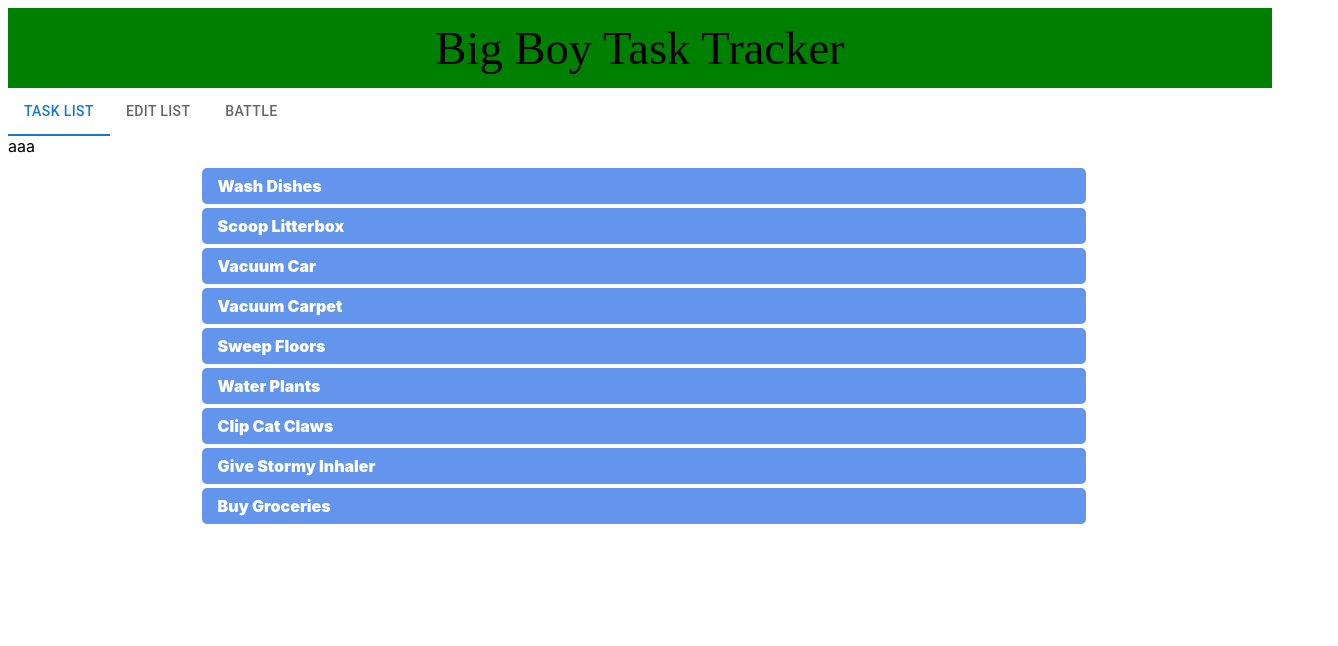
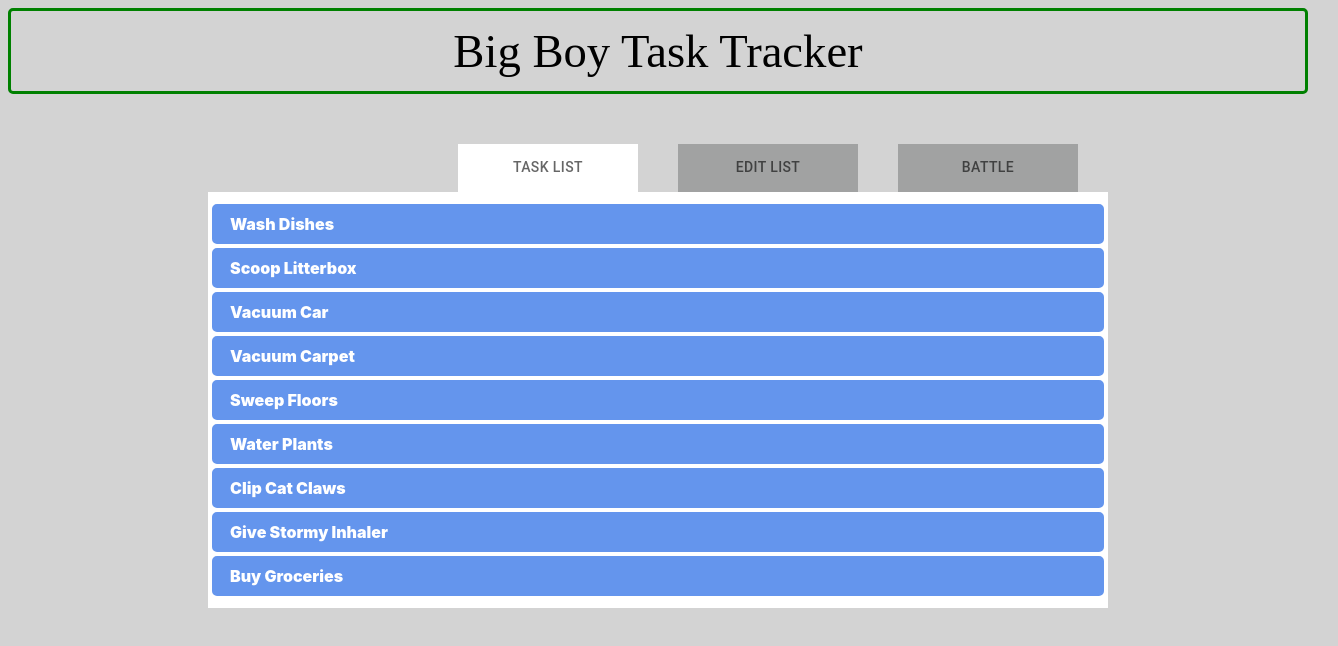
Before and after one commit to CaseyKerrick/TaskTracker, a React (Create React App) app: page / in a window 1280 px wide. Shown: the top 646 px of the page, 1338 px wide, since content can reach past the window. Built offline with nearby package versions, Linux system fonts and the light colour scheme.

Commit message:
Changed styling. Added postage cost calculator.

```diff
--- a/src/App.css
+++ b/src/App.css
@@ -1,38 +1,46 @@
-.App {
+.title {
+  border: 3px solid green;
+  border-radius: 5px;
+  height: 80px;
   text-align: center;
+  line-height: 80px;
+  /* color: #fff; */
+  font-size: 35pt;
+  font-weight: 600px;
+  font-family: 'Luminari';
+  margin-bottom: 50px;
 }
 
-.App-logo {
-  height: 40vmin;
-  pointer-events: none;
+.selectedTab {
+  background-color: #fff;
 }
 
-@media (prefers-reduced-motion: no-preference) {
-  .App-logo {
-    animation: App-logo-spin infinite 20s linear;
-  }
+.unselectedTab {
+  background-color: #A1a2a2;
 }
 
-.App-header {
-  background-color: #282c34;
-  min-height: 100vh;
-  display: flex;
-  flex-direction: column;
-  align-items: center;
-  justify-content: center;
-  font-size: calc(10px + 2vmin);
-  color: white;
+.content {
+  width: 1300px;
+  display: block;
+  margin-left: auto;
+  margin-right: auto;
 }
 
-.App-link {
-  color: #61dafb;
+.navTab {
+  width: 20%;
+  margin-left: 20px;
+  margin-right: 20px;
+  /* padding-left: 50px; */
+  /* margin-right: 0px; */
 }
 
-@keyframes App-logo-spin {
-  from {
-    transform: rotate(0deg);
-  }
-  to {
-    transform: rotate(360deg);
-  }
+.content {
+  /* background-color: #fff; */
 }
+
+.navBar {
+  width: 900px;
+  padding-left: 430px;
+  margin-left: auto;
+  margin-right: auto;
+}
--- a/src/App.tsx
+++ b/src/App.tsx
@@ -1,29 +1,35 @@
 import React from 'react';
+import { Tab, Tabs } from '@mui/material';
 import TaskList from './TaskList/TaskList';
-import NavBar from './NavBar/NavBar';
-
-// type Task = {
-//   description: string;
-//   active: boolean;
-//   frequency: number;
-//   dateLastPerformed?: string;
-// };
+import PostageCalculator from './PostageCalculator/PostageCalculator';
+import './App.css';
 
 function App() {
-  // const tasks: Task[] = [];
+  const [selectedTab, setSelectedTab] = React.useState(0);
 
-  // return (
-  //   <div className="App">
-  //     <Button variant="contained">Test Test test</Button>
-  //   </div>
-  // );
+  const generateTabClass = (tab: number) => {
+    const classes = 'navTab ';
+    return selectedTab === tab ? classes + 'selectedTab' : classes + 'unselectedTab';
+  };
+
+  const handleSelectTab = (event: React.SyntheticEvent, newTab: number) => {
+    setSelectedTab(newTab);
+  };
 
   return (
-    <div>
-      <NavBar></NavBar>
-      <TaskList></TaskList>
+    <div className='content'>
+      <div className='title'>Big Boy Task Tracker</div>
+      <div>
+        <Tabs onChange={handleSelectTab} className='navBar'>
+          <Tab label='Task List' className={generateTabClass(0)} />
+          <Tab label='Edit List' className={generateTabClass(1)} />
+          <Tab label='Battle' className={generateTabClass(2)} />
+        </Tabs>
+        <div role='tabpanel' hidden={selectedTab !== 0}><TaskList /></div>
+        <div role='tabpanel' hidden={selectedTab !== 1}>bbb</div>
+        <div role='tabpanel' hidden={selectedTab !== 2}><PostageCalculator /></div>
+      </div>
     </div>
-
   );
 }
 
--- a/src/NavBar/NavBar.css
+++ /dev/null
@@ -1,23 +0,0 @@
-.title {
-  background-color: green;
-  height: 80px;
-  text-align: center;
-  line-height: 80px;
-  /* color: #fff; */
-  font-size: 35pt;
-  font-weight: 600px;
-  font-family: 'Luminari';
-}
-
-.placeholderPanel {
-  background-color: blue;
-  border: 1px solid red;
-}
-
-.selectedTab {
-  background-color: orange;
-}
-
-.unselectedTab {
-  background-color: yellow;
-}
--- a/src/NavBar/NavBar.tsx
+++ /dev/null
@@ -1,34 +0,0 @@
-import React from 'react';
-import { Tab, Tabs } from '@mui/material';
-import './NavBar.css';
-
-const NavBar = () => {
-
-  const [selectedTab, setSelectedTab] = React.useState(0);
-
-  const generateTabClass = (tab: number) => {
-    return selectedTab === tab ? 'selectedTab' : 'unselectedTab';
-  };
-
-  const handleSelectTab = (event: React.SyntheticEvent, newTab: number) => {
-    setSelectedTab(newTab);
-  };
-
-  return (
-    <div className='navBarContainer'>
-      <div className='title'>Big Boy Task Tracker</div>
-      <div>
-        <Tabs value={selectedTab} onChange={handleSelectTab}>
-          <Tab label='Task List' className={generateTabClass(0)} />
-          <Tab label='Edit List' className={generateTabClass(1)} />
-          <Tab label='Battle' className={generateTabClass(2)} />
-        </Tabs>
-        <div role='tabpanel' hidden={selectedTab !== 0}>aaa</div>
-        <div role='tabpanel' hidden={selectedTab !== 1}>bbb</div>
-        <div role='tabpanel' hidden={selectedTab !== 2}>ccc</div>
-      </div>
-    </div>
-  );
-};
-
-export default NavBar;
--- /dev/null
+++ b/src/PostageCalculator/PostageCalculator.css
@@ -0,0 +1,37 @@
+.taskItem {
+  border: 2px solid cornflowerblue;
+  /* border-radius: 5px; */
+  /* width: inherit; */
+  /* color: #fff; */
+  margin: 4px;
+  font-weight: 900;
+  height: 40px;
+  /* width: 700px; */
+}
+
+.mainList {
+  margin-left: auto;
+  margin-right: auto;
+  width: 900px;
+  background-color: #fff;
+  /* padding: 20px; */
+}
+
+.dataEntry {
+  padding: 20px;
+}
+
+.totalCostCents {
+  margin-right: 10px;
+}
+
+.maxStamps {
+    margin-left: 10px;
+    margin-right: 10px;
+}
+
+.generateSolution {
+  margin-top: 10px;
+  float: right;
+  background-color: cornflowerblue;
+}
--- /dev/null
+++ b/src/PostageCalculator/PostageCalculator.tsx
@@ -0,0 +1,95 @@
+import React, { useState } from 'react';
+import { InputAdornment, TextField, List, ListItem, Button } from '@mui/material';
+import './PostageCalculator.css';
+
+function PostageCalculator() {
+
+  const stampDenominations = [4, 5, 10, 18, 20, 22, 24, 29, 33, 34, 50, 51, 66, 87, 100, 111];
+  const [postageCost, setPostageCost] = useState(51);
+  const [maxStamps, setMaxStamps] = useState(4);
+  const [solutions, setSolutions] = useState(new Array());
+
+  const generateSolutions = () => {
+    let sols = [];
+
+    for (let x = stampDenominations.length - 1; x >= 0; x--) {
+      const current = stampDenominations[x];
+      if (current < postageCost) {
+        const sol = generateIndividualSolution([current], postageCost - current, stampDenominations.slice(0, x + 2));
+        if (sol.length > 0) {
+          sols.push(sol.sort((a: number, b: number) => a - b));
+        }
+      } else if (current === postageCost) {
+        sols.push([current]);
+      }
+    }
+
+    setSolutions(sols);
+  };
+
+  const generateIndividualSolution = (stamps: number[], remainingAmount: number, remainingStamps: number[]): any => {
+    if (remainingAmount === 0) {
+      return stamps;
+    } else if (remainingAmount < remainingStamps[0]) {
+      return [];
+    } else if (stamps.length >= 4) {
+      return [];
+    }
+
+    let tempSolutions = [];
+    for (let x = remainingStamps.length - 1; x >= 0; x--) {
+      const current = remainingStamps[x];
+      if (current > remainingAmount) {
+        continue;
+      }
+
+      const sol = generateIndividualSolution([current, ...stamps], remainingAmount - current, remainingStamps.splice(0, x + 2));
+      if (sol.length > 0) {
+        tempSolutions.push(sol);
+      }
+    }
+
+    return tempSolutions;
+  };
+
+  return (
+    <div className='mainList'>
+      <div className='dataEntry'>
+        <TextField
+          label="Postage Cost in Cents"
+          className='totalCostCents'
+          value={postageCost}
+          InputProps={{
+            endAdornment: <InputAdornment position="end">¢</InputAdornment>,
+          }}
+          onChange={(event: React.ChangeEvent<HTMLInputElement>) => {
+            setPostageCost(Number.parseInt(event.target.value) || 0);
+          }}
+        />
+        <TextField
+          label="Max # of Stamps"
+          className='maxStamps'
+          value={maxStamps}
+          onChange={(event: React.ChangeEvent<HTMLInputElement>) => {
+            setMaxStamps(Number.parseInt(event.target.value) || 0);
+          }}
+        />
+        <Button
+          variant="contained"
+          onClick={() => generateSolutions()}
+          className="generateSolution"
+        >
+          Generate Solutions
+        </Button>
+      </div>
+      <hr />
+      <List>
+        { solutions.map((sol: Number[]) => (
+          <ListItem key={sol.toString()} className='taskItem'>{sol.toString()}</ListItem>
+        ))}
+      </List>
+    </div>
+  );
+}
+
+export default PostageCalculator;
--- a/src/TaskList/TaskList.css
+++ b/src/TaskList/TaskList.css
@@ -6,15 +6,14 @@
   color: #fff;
   margin: 4px;
   font-weight: 900;
+  height: 40px;
+  /* width: 700px; */
 }
 
 .mainList {
   margin-left: auto;
   margin-right: auto;
-  align-items: center;
-  width: 70%;
-  min-width: 500px;
-  max-width: 1000px;
-  /* background-color: burlywood; */
-  padding: 0;
+  width: 900px;
+  background-color: #fff;
+  /* padding: 20px; */
 }
--- a/src/TaskList/TaskList.tsx
+++ b/src/TaskList/TaskList.tsx
@@ -1,6 +1,5 @@
 import React from 'react';
-import List from '@mui/material/List';
-import ListItem from '@mui/material/ListItem';
+import { List, ListItem } from '@mui/material';
 import { defaultTaskList, Task } from '../tasks';
 import './TaskList.css';
 
--- a/src/index.css
+++ b/src/index.css
@@ -5,6 +5,7 @@ body {
   -webkit-font-smoothing: antialiased;
   -moz-osx-font-smoothing: grayscale;
   /* margin: auto; */
+  background-color: lightgray;
 }
 
 code {
--- a/src/index.tsx
+++ b/src/index.tsx
@@ -1,5 +1,6 @@
 import React from 'react';
 import ReactDOM from 'react-dom/client';
+import { StyledEngineProvider } from '@mui/material/styles';
 import './index.css';
 import App from './App';
 import reportWebVitals from './reportWebVitals';
@@ -9,7 +10,9 @@ const root = ReactDOM.createRoot(
 );
 root.render(
   <React.StrictMode>
-    <App />
+    <StyledEngineProvider injectFirst>
+      <App />
+    </StyledEngineProvider>
   </React.StrictMode>
 );
 
```
